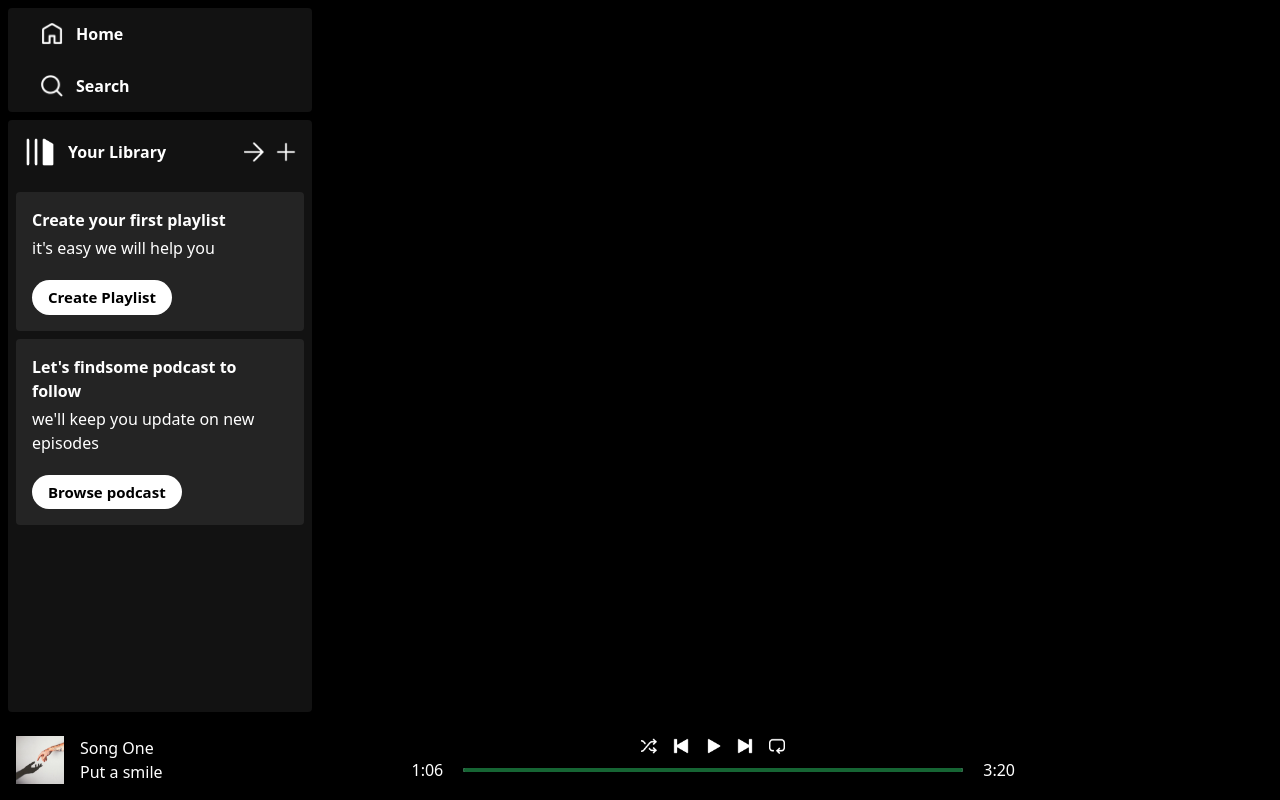
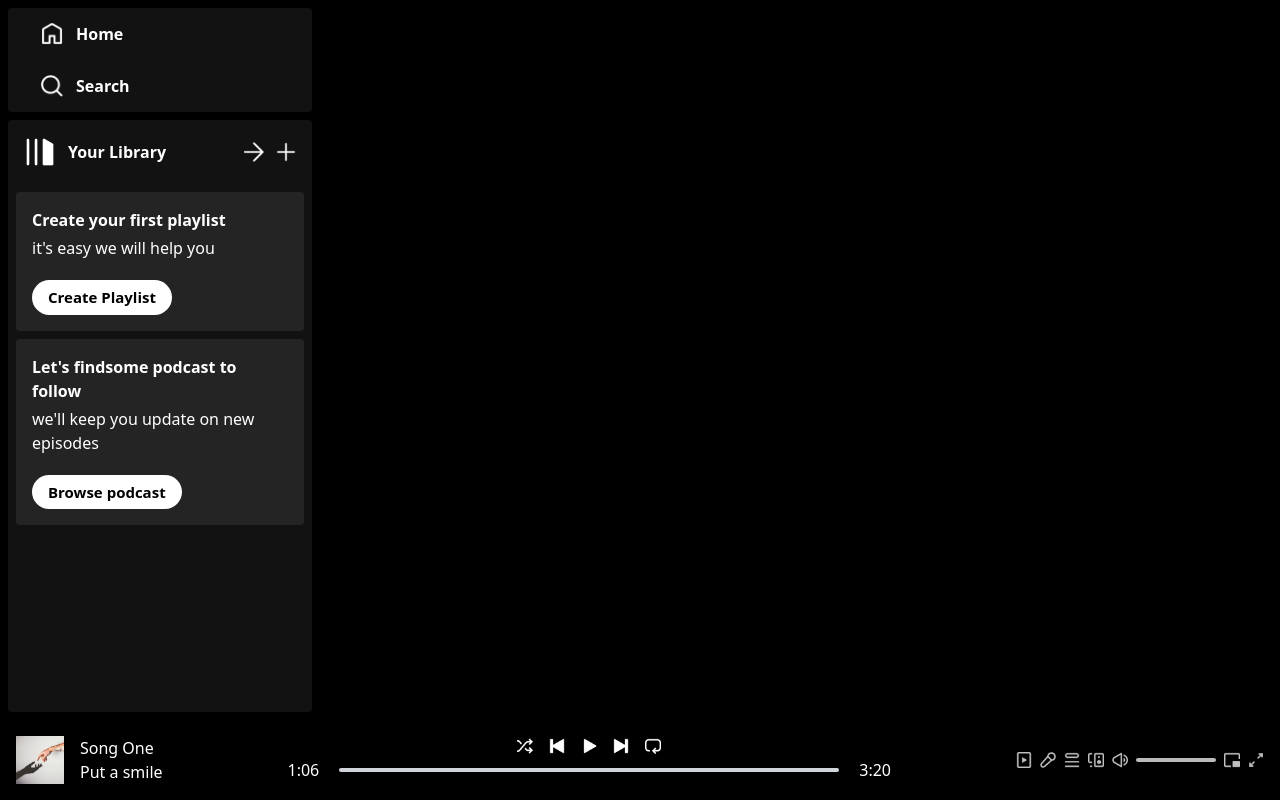
Before and after one commit to MenukaSankalpa/Project-47, a React (Vite) app in the folder spotify-clone/: page / in a window 1280 px wide. Built offline with nearby package versions, Linux system fonts and the light colour scheme.

Commit message:
div class updated

```diff
--- a/spotify-clone/src/components/Player.jsx
+++ b/spotify-clone/src/components/Player.jsx
@@ -24,10 +24,22 @@ const Player = () => {
             <div className='flex items-center gap-5'>
                 <p>1:06</p>
                 <div className='w-[60vw] max-w-[500px] bg-gray-300 rounded-full cursor-pointer'>
-                    <hr className='h-1 border-none w-full bg-green-800 rounded-full'/>
+                    <hr className='h-1 border-none w-0 bg-green-800 rounded-full'/>
                 </div>
                 <p>3:20</p>
             </div>
+        </div>
+        <div className='hidden lg:flex items-center gap-2 opacity-75'>
+            <img className='w-4' src={assets.plays_icon} alt="" />
+            <img className='w-4' src={assets.mic_icon} alt="" />
+            <img className='w-4' src={assets.queue_icon} alt="" />
+            <img className='w-4' src={assets.speaker_icon} alt="" />
+            <img className='w-4' src={assets.volume_icon} alt="" />
+            <div className='w-20 bg-slate-50 h-1 rounded' >
+
+            </div>
+            <img className='w-4' src={assets.mini_player_icon} alt="" />
+            <img className='w-4' src={assets.zoom_icon} alt="" />
         </div>
     </div>
   )
```
